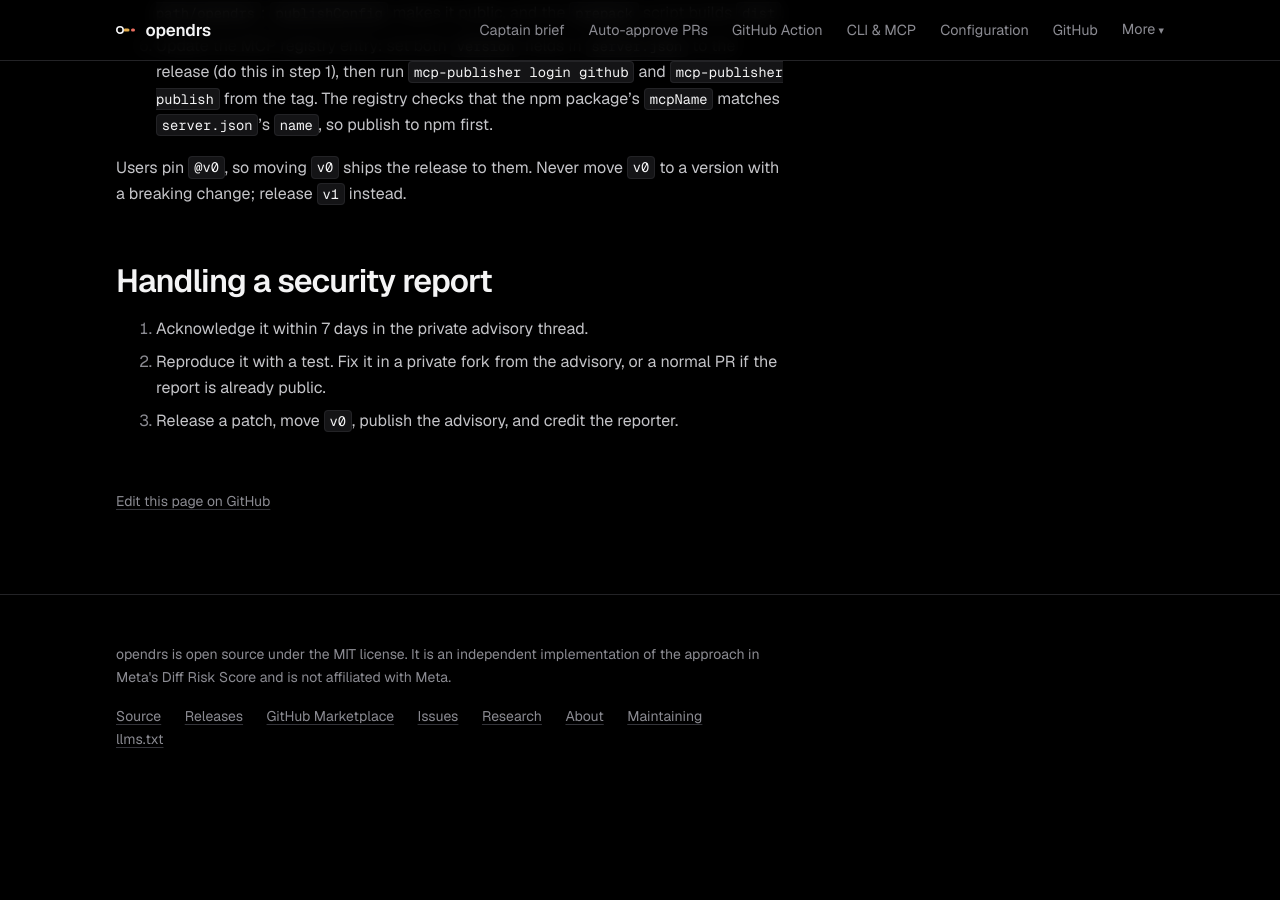
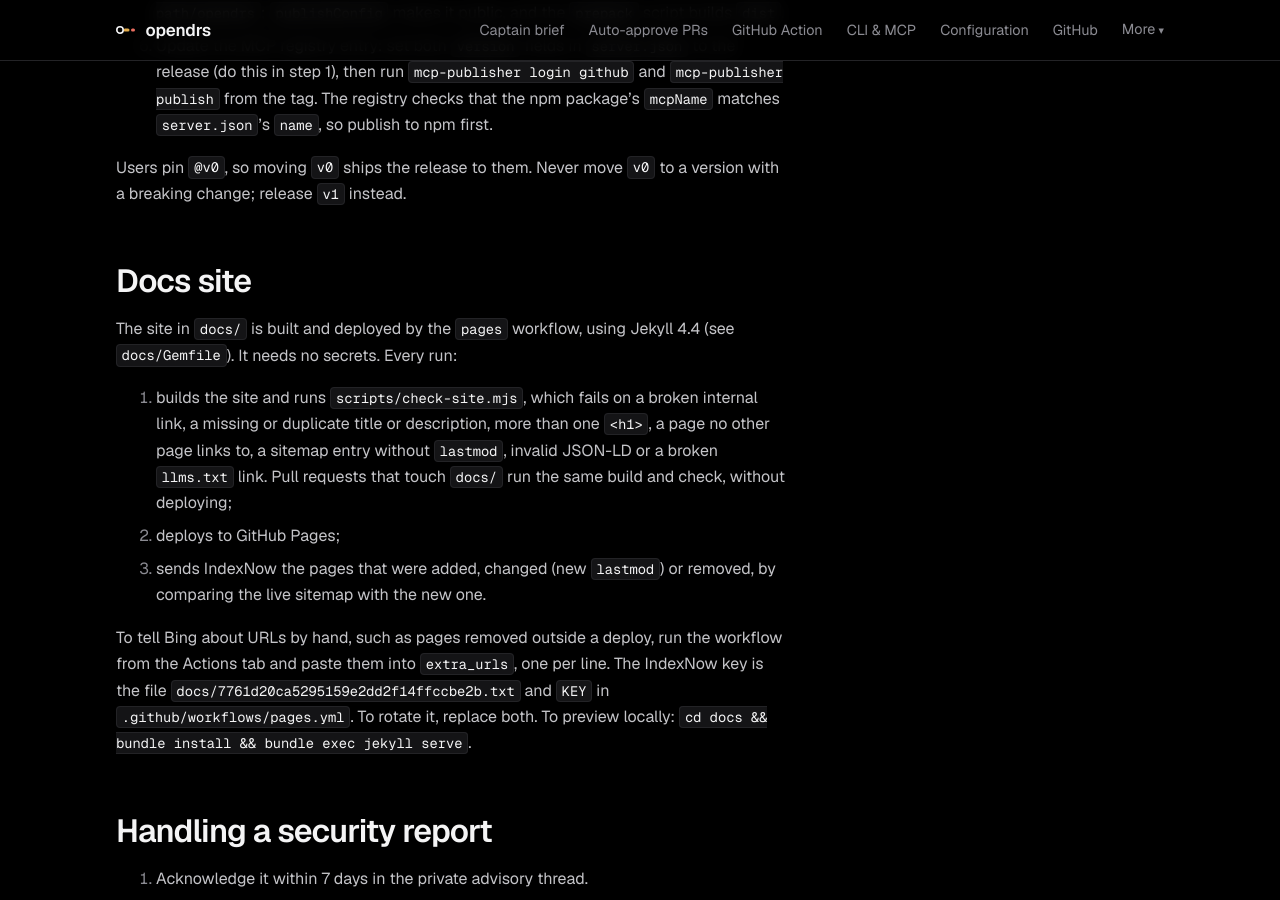
Before and after one commit to actions-marketplace-validations/error-path_opendrs, a Jekyll site: the page built from docs/maintaining.md, in a window 1280 px wide and 900 px high, scrolled down 1206 px. Built offline with Jekyll 4.4.1, drawn with Linux system fonts in a browser that asks for light colours; before the commit the page ends 2005 px from its top, so only the background shows below that.

Commit message:
docs: runbook for the docs site workflow; sync spec with the built scripts
Co-Authored-By: Claude <noreply@anthropic.com>

```diff
--- a/docs/maintaining.md
+++ b/docs/maintaining.md
@@ -47,6 +47,24 @@ A short runbook for the maintainer.
 Users pin `@v0`, so moving `v0` ships the release to them. Never move `v0` to a version with a
 breaking change; release `v1` instead.
 
+## Docs site
+
+The site in `docs/` is built and deployed by the `pages` workflow, using Jekyll 4.4 (see
+`docs/Gemfile`). It needs no secrets. Every run:
+
+1. builds the site and runs `scripts/check-site.mjs`, which fails on a broken internal link, a
+   missing or duplicate title or description, more than one `<h1>`, a page no other page links
+   to, a sitemap entry without `lastmod`, invalid JSON-LD or a broken `llms.txt` link. Pull
+   requests that touch `docs/` run the same build and check, without deploying;
+2. deploys to GitHub Pages;
+3. sends IndexNow the pages that were added, changed (new `lastmod`) or removed, by comparing the
+   live sitemap with the new one.
+
+To tell Bing about URLs by hand, such as pages removed outside a deploy, run the workflow from the
+Actions tab and paste them into `extra_urls`, one per line. The IndexNow key is the file
+`docs/7761d20ca5295159e2dd2f14ffccbe2b.txt` and `KEY` in `.github/workflows/pages.yml`. To rotate
+it, replace both. To preview locally: `cd docs && bundle install && bundle exec jekyll serve`.
+
 ## Handling a security report
 
 1. Acknowledge it within 7 days in the private advisory thread.
```
Also changed, not shown: docs/specs/2026-10-21-seo-long-term-design.md (+6 -3 lines).
